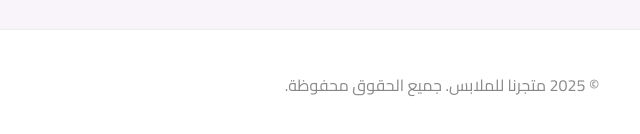
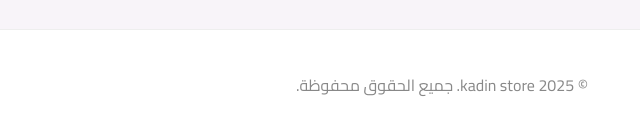
Before and after one commit to Sanad-ab/Shein-Order-Page, a plain HTML site: page index.html in a window 1280 px wide. Shown: the part 2842-2976 px from the top of the page, 198-838 px from the left. Drawn offline with Linux system fonts and the light colour scheme.

```diff
--- a/index.html
+++ b/index.html
@@ -67,7 +67,7 @@
     </main>
 
     <footer>
-        <p>&copy; 2025 متجرنا للملابس. جميع الحقوق محفوظة.</p>
+        <p>&copy; 2025  kadin store. جميع الحقوق محفوظة.</p>
     </footer>
 
     <script src="script.js"></script>
```
